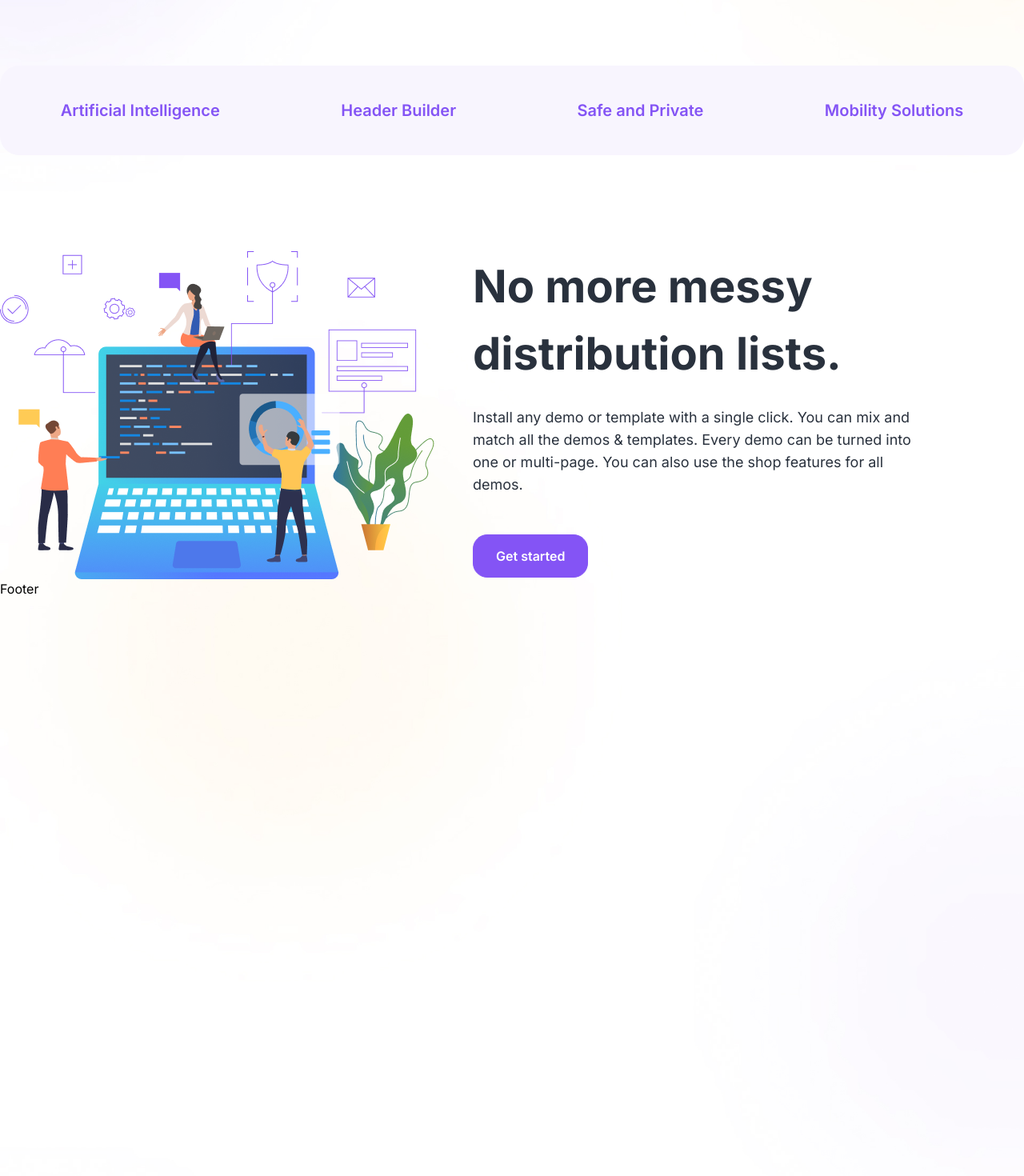
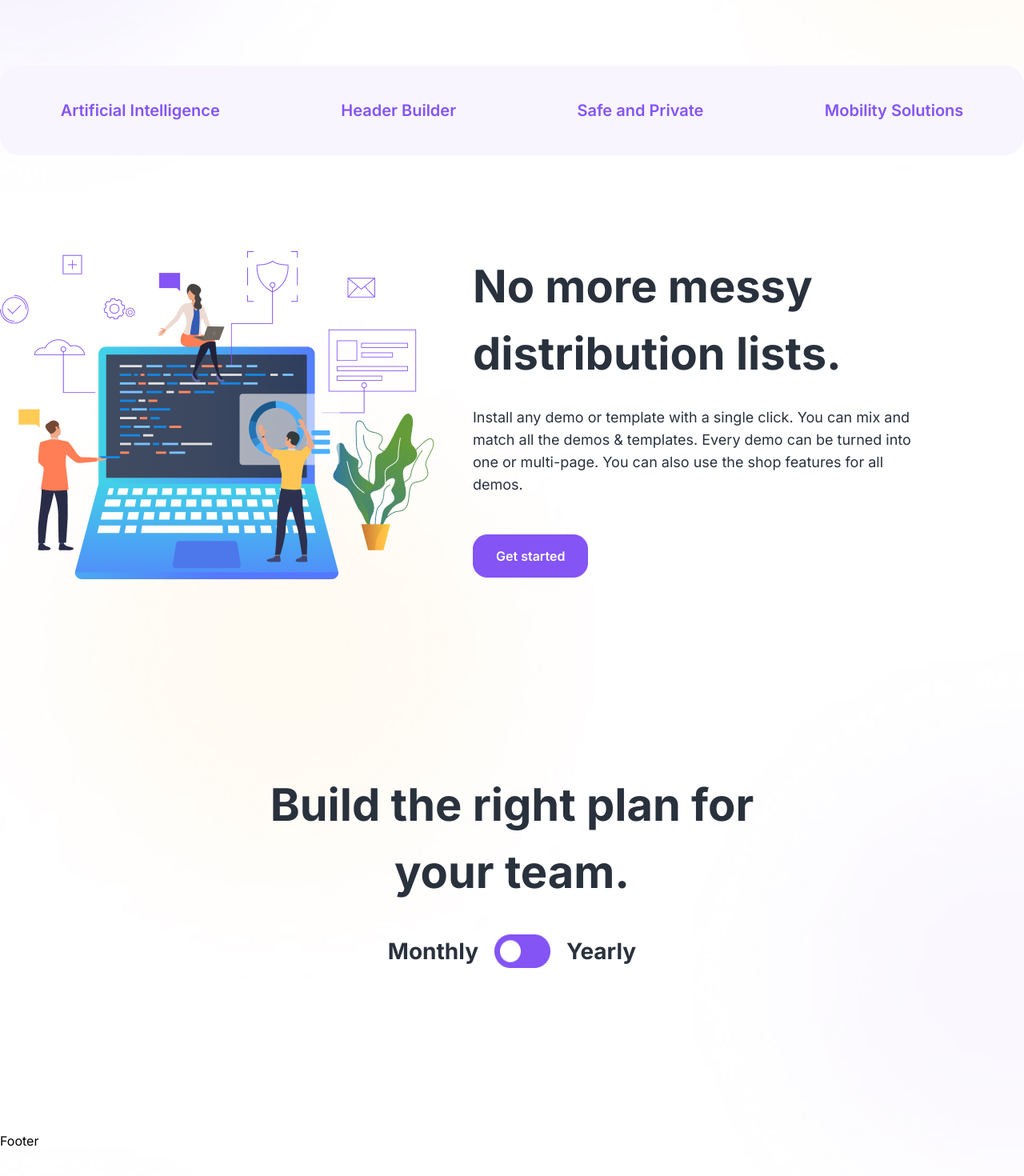
Before and after one commit to sajibkhandev/Innovate4, a Next.js app: page / in a window 1280 px wide. Shown: the part 3356-4826 px from the top of the page at 80% size. Built offline with nearby package versions, Linux system fonts and the light colour scheme.

Commit message:
team part one done

```diff
--- a/app/components/distibutate.js
+++ b/app/components/distibutate.js
@@ -14,7 +14,7 @@ const Distibutate = () => {
         <div className='font-semibold text-[#8454F5] text-[20px] py-[26px] px-[62px] hover:bg-[#8454F5] hover:text-[#fff] my-[15px] rounded-[18px] duration-300'>Mobility Solutions</div>
            </div>
            {/* part two start */}
-           <div className='flex justify-between items-center pt-[120px]'>
+           <div className='flex justify-between items-center pt-[120px] pb-[120px]'>
 
             <Image
                 src={DistributeImage}
--- /dev/null
+++ b/app/components/team.js
@@ -0,0 +1,29 @@
+import Image from 'next/image'
+import React from 'react'
+import ImageIcon from '../../public/teamIcon.png'
+
+const Team = () => {
+    return (
+        <div className='max-w-container mx-auto py-[120px]'>
+            <h2 className='text-[56px] mx-auto text-primary font-bold text-center w-[689px]'>
+                Build the right plan for your team.
+            </h2>
+            <div className='flex gap-x-[20px] justify-center pb-[84px] pt-[36px]'>
+                <span className='text-[28px] font-bold text-[#29313D]'>Monthly</span>
+                <Image
+                    src={ImageIcon}
+                    alt="Picture of the author"
+                />
+                <span className='text-[28px] font-bold text-[#29313D]'>Yearly</span>
+            </div>
+
+            {/* Cart start */}
+
+            {/* Cart end */}
+
+
+        </div>
+    )
+}
+
+export default Team
--- a/app/page.js
+++ b/app/page.js
@@ -2,6 +2,7 @@ import Banner from "./components/banner";
 import Business from "./components/business";
 import Distibutate from "./components/distibutate";
 import Service from "./components/service";
+import Team from "./components/team";
 
 
 export default function Home() {
@@ -11,6 +12,7 @@ export default function Home() {
   <Service/>
   <Business/>
   <Distibutate/>
+  <Team/>
   </>
 
   );
```
Also changed, not shown: public/teamIcon.png (added).
